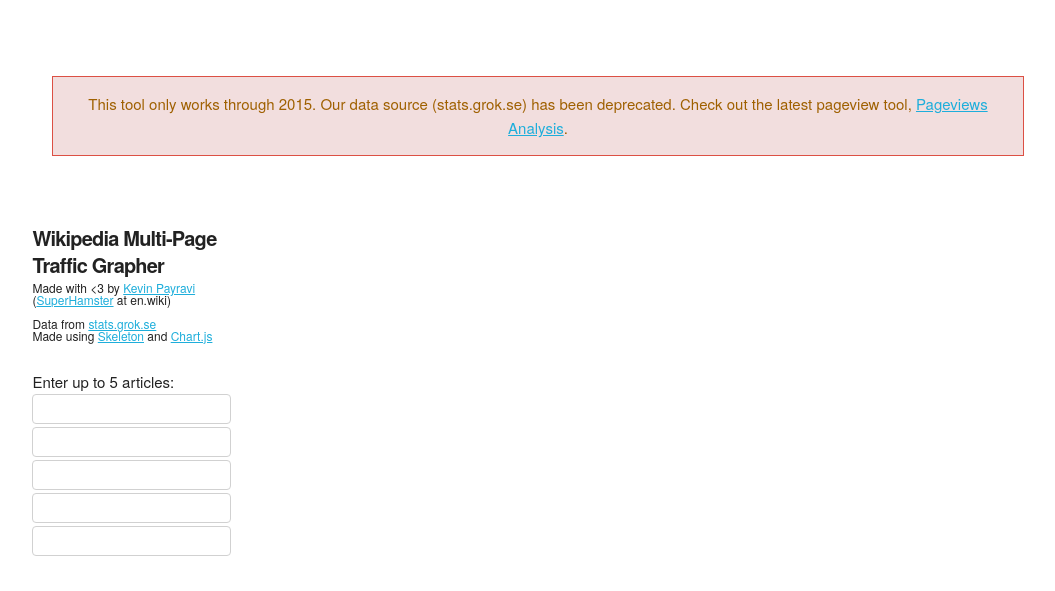
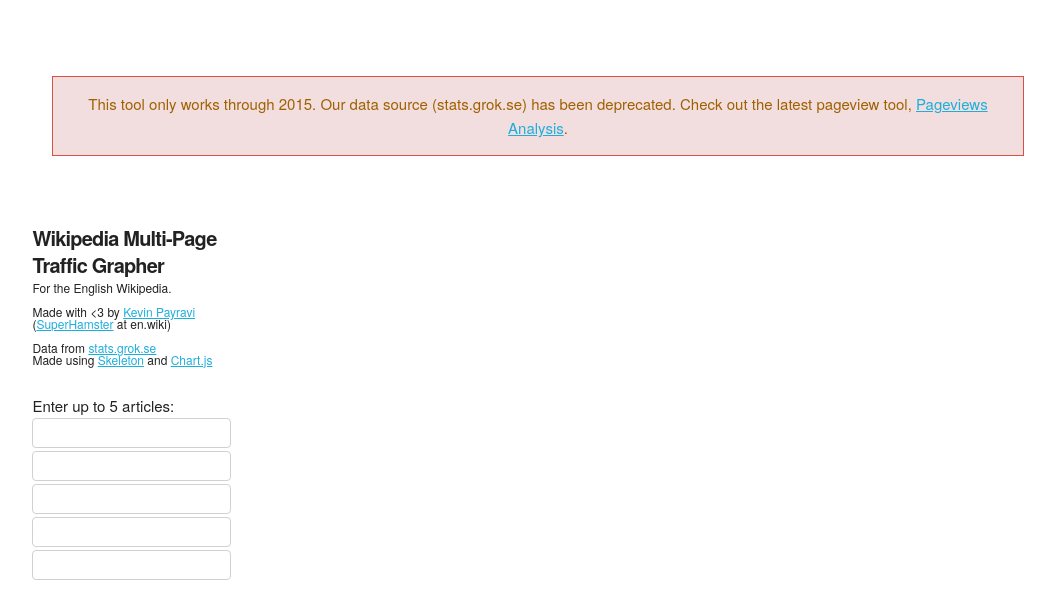
Before and after one commit to KevinPayravi/Wikipedia-Traffic-Grapher, a PHP site: page / in a window 1280 px wide. Shown: the top 591 px of the page, without its empty margins (102-1157 px from the left). Run offline with PHP 8.4, Linux system fonts and the light colour scheme; some libraries are stand-ins or nearby versions.

Commit message:
Adding note - only for en.wiki

```diff
--- a/index.php
+++ b/index.php
@@ -29,6 +29,8 @@
 		<div class="three columns">
 			<h4><b>Wikipedia Multi-Page Traffic Grapher</b></h4>
 			<h6>
+				For the English Wikipedia.
+				<br><br>
 				Made with <3 by <a href="http://www.kevinpayravi.com/">Kevin Payravi</a>
 				<br>
 				(<a href="http://en.wikipedia.org/wiki/User:SuperHamster">SuperHamster</a> at en.wiki)
```
